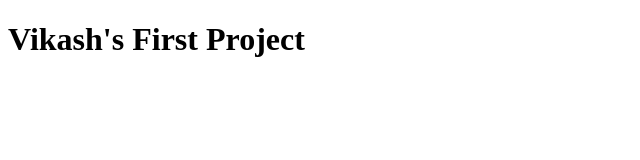
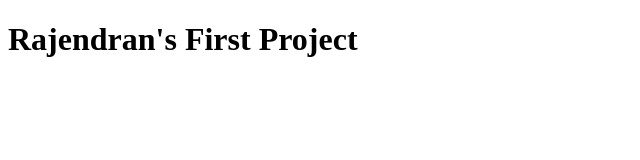
Before and after one commit to vikash05ram/firstproject, a plain HTML site: page index.html in a window 1280 px wide. Shown: the whole page, without its empty margins (0-640 px from the left). Drawn offline with Linux system fonts and the light colour scheme.

```diff
--- a/index.html
+++ b/index.html
@@ -8,7 +8,7 @@
 </head>
 <body>
     <div class=c"container">
-        <h1>Vikash's First Project</h1>
+        <h1>Rajendran's First Project</h1>
     </div>
 </body>
 </html>
```
Also changed, not shown: 3 other files.
